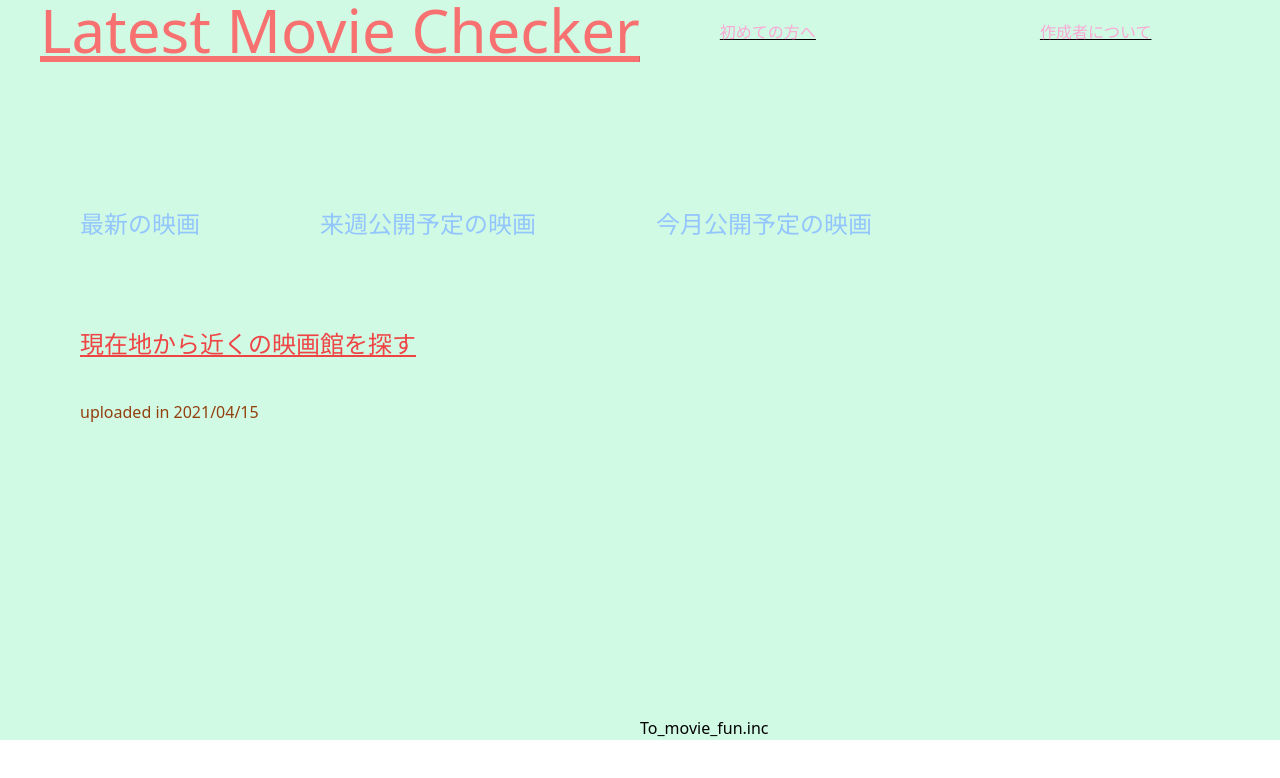
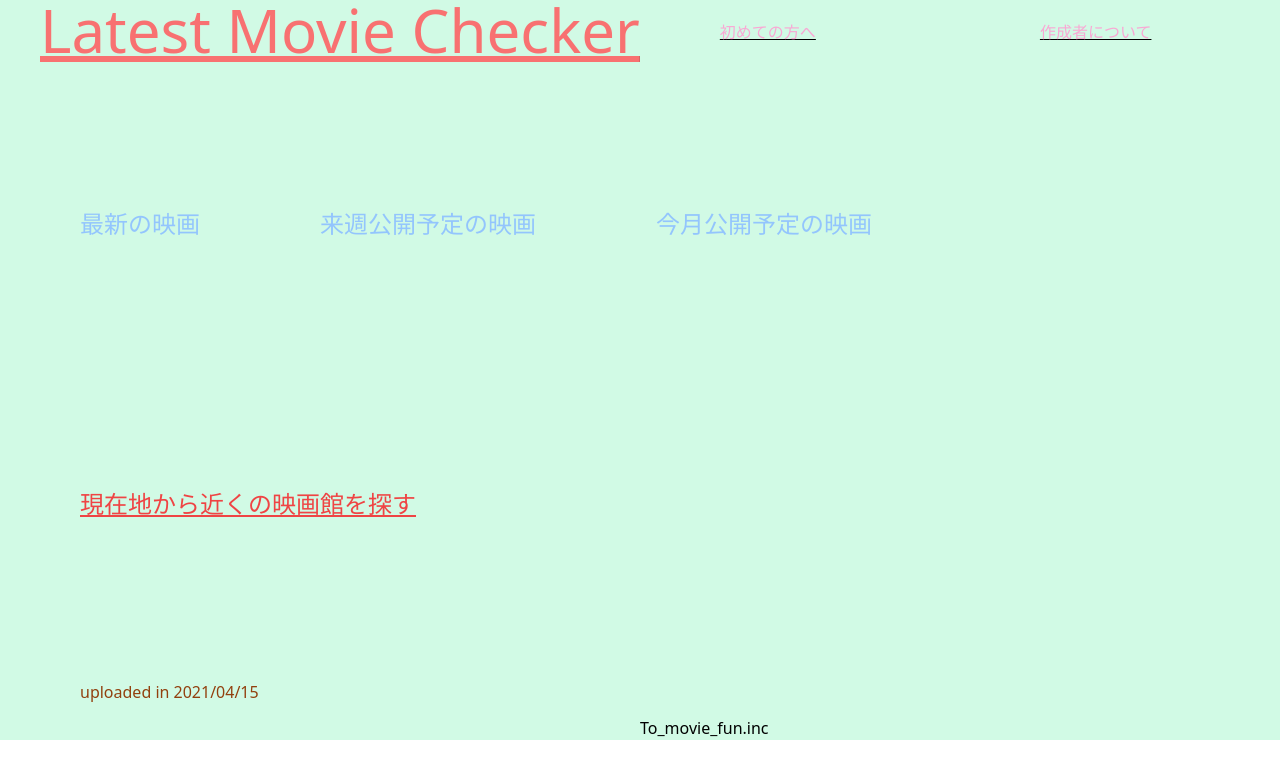
Before and after one commit to jungle379/Latest_movie_checker, a Next.js app: page / in a window 1280 px wide. Shown: the top 778 px of the page. Built offline with nearby package versions, Linux system fonts and the light colour scheme.

Commit message:
headerCSS修正

```diff
--- a/src/pages/index.jsx
+++ b/src/pages/index.jsx
@@ -23,10 +23,12 @@ export default function Home() {
             <h3 className="bg-center text-2xl text-blue-300 justify-between ml-20 mr-10">今月公開予定の映画</h3>
           </Link>
         </div>
+        <div className="mt-60">
           <Link href="/near/map">
             <h4 className="text-red-500 underline text-2xl ml-20 mt-20">現在地から近くの映画館を探す</h4>
           </Link>
-        <h5 className="text-0.5xl text-yellow-800 mt-10 ml-20">uploaded in 2021/04/15</h5>
+          </div>
+        <h5 className="text-0.5xl text-yellow-800 mt-40 ml-20">uploaded in 2021/04/15</h5>
       </main>
       <Footer></Footer>
     </div>
```
